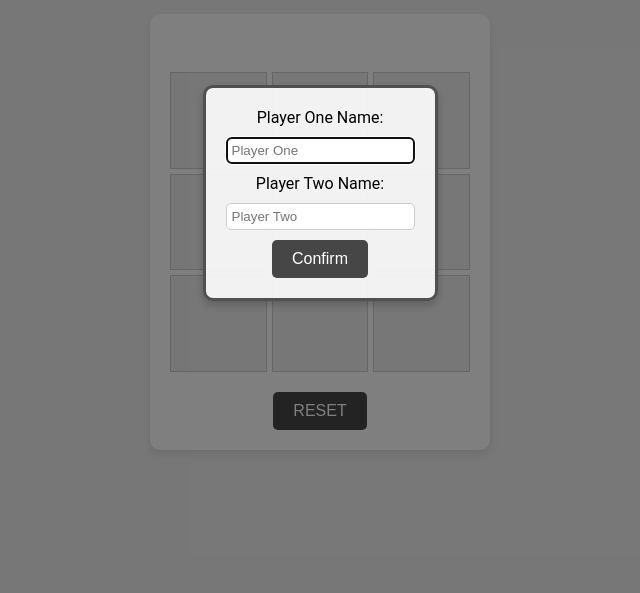
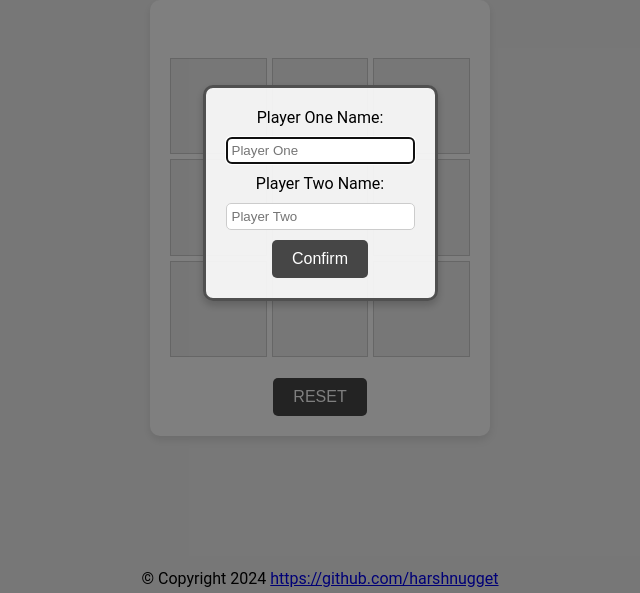
Before and after one commit to harshnugget/tic-tac-toe, a plain HTML site: page index.html in a window 1280 px wide. Shown: the part 207-800 px from the top of the page, without its empty margins (320-960 px from the left). Drawn offline with Linux system fonts and the light colour scheme.

Commit message:
Added footer

```diff
--- a/index.html
+++ b/index.html
@@ -20,6 +20,7 @@
     </form>
   </dialog>
 
+  <div class="wrapper">
     <header>
         <h1>Tic Tac Toe</h1>
     </header>
@@ -28,6 +29,11 @@
         <div class="board"></div>
         <button id="reset-button">RESET</button>
     </div>
+  </div>
+
+  <footer>
+    © Copyright 2024 <a href="https://github.com/harshnugget">https://github.com/harshnugget</a>
+  </footer>
 
   <script src="script.js"></script>
 </body>
--- a/styles.css
+++ b/styles.css
@@ -12,9 +12,20 @@ body {
   display: flex;
   flex-direction: column;
   align-items: center;
-  justify-content: center;
   height: 100vh;
   background-color: #f0f0f0;
+}
+
+.wrapper {
+  display: flex;
+  flex-direction: column;
+  align-items: center;
+  justify-content: center;
+  flex: 1;
+}
+
+footer {
+  margin: 5px;
 }
 
 header {
```
Lines whose indentation alone changed are shown as unchanged.
